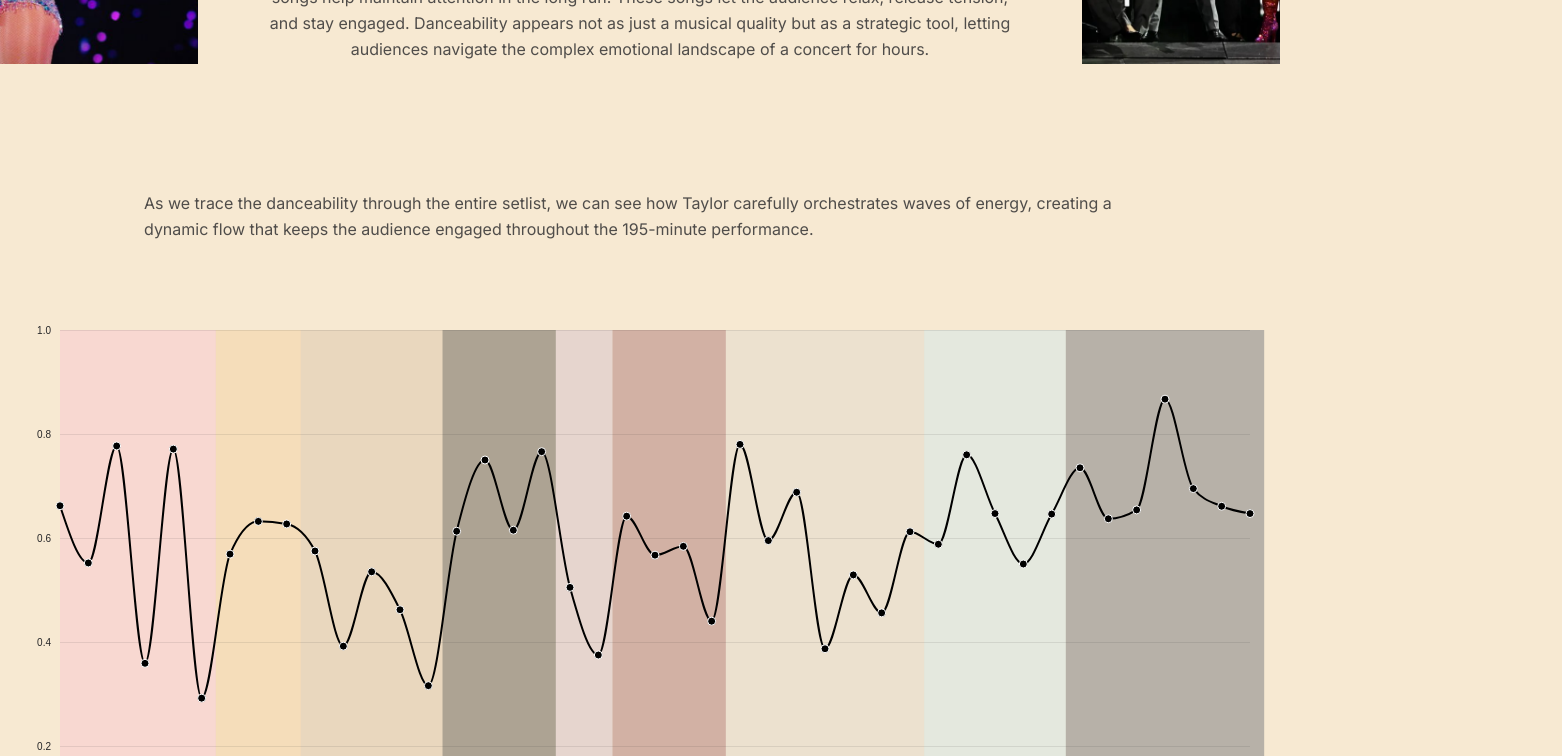
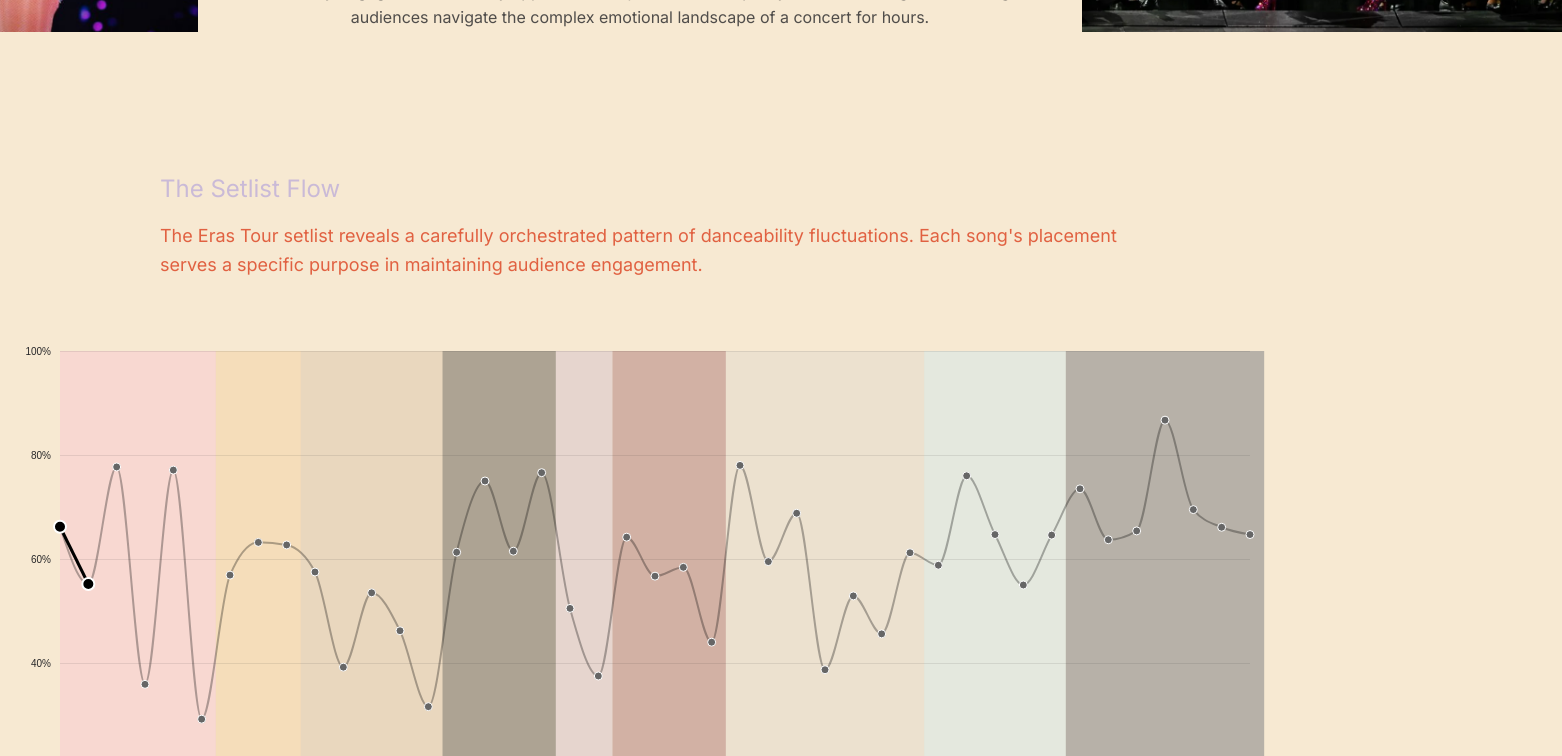
Before and after one commit to mori8/taylor-danceability-viz, a Next.js app: page / in a window 1280 px wide. Shown: the part 2440-3196 px from the top of the page, 1562 px wide, since content can reach past the window. Built offline with nearby package versions, Linux system fonts and the light colour scheme; a web font is replaced by a local one.

Commit message:
Feat: sticky chart

```diff
--- a/app/components/sections/SetlistAnalysis.js
+++ b/app/components/sections/SetlistAnalysis.js
@@ -1,41 +1,100 @@
-// components/sections/SetlistAnalysis.js
-'use client';
-import { motion } from 'framer-motion';
-import { useInView } from 'react-intersection-observer';
-import DanceabilityChart from '../ui/DanceabilityChart';
+"use client";
+import { useState, useEffect, useRef } from "react";
+import { motion } from "framer-motion";
+import { useInView } from "react-intersection-observer";
+import DanceabilityChart from "../ui/DanceabilityChart";
+
+const sections = [
+  {
+    title: "The Setlist Flow",
+    description:
+      "The Eras Tour setlist reveals a carefully orchestrated pattern of danceability fluctuations. Each song's placement serves a specific purpose in maintaining audience engagement.",
+    highlightIds: [0, 1],
+  },
+  {
+    title: "High-Energy Transitions",
+    description:
+      "Notice how high-danceability songs often follow emotionally intense ballads, providing necessary moments of release and energy renewal for the audience.",
+    highlightIds: [15, 16, 17],
+  },
+  {
+    title: "Strategic Placement of Fan Favorites",
+    description:
+      "Fan-favorite tracks with moderate danceability are strategically placed throughout the show, ensuring consistent audience engagement.",
+    highlightIds: [31, 32, 33],
+  },
+  {
+    title: "Building to the Climax",
+    description:
+      "The show's finale features a succession of high-danceability songs, creating an energetic conclusion to the three-hour performance.",
+    highlightIds: [38, 39, 40, 41, 42],
+  },
+];
 
 export default function SetlistAnalysis() {
-  const [ref, inView] = useInView({
-    triggerOnce: true,
-    threshold: 0.1
-  });
+  const [currentSection, setCurrentSection] = useState(0);
+  const containerRef = useRef(null);
+
+  useEffect(() => {
+    const container = containerRef.current;
+    if (!container) return;
+
+    const handleScroll = () => {
+      const rect = container.getBoundingClientRect();
+      const scrollTop = -rect.top;
+      const sectionHeight = window.innerHeight;
+
+      const currentIndex = Math.min(
+        Math.max(0, Math.floor(scrollTop / sectionHeight)),
+        sections.length - 1
+      );
+
+      setCurrentSection(currentIndex);
+    };
+
+    window.addEventListener("scroll", handleScroll);
+    return () => window.removeEventListener("scroll", handleScroll);
+  }, []);
 
   return (
-    <section ref={ref} className="space-y-12">
+    <div
+      ref={containerRef}
+      className="relative bg-red-100"
+      style={{ height: `${(sections.length + 1) * 100}vh` }}
+    >
+      {/* Sticky 컨테이너 */}
+      <div className="sticky top-0 h-screen w-full bg-cream">
         <motion.div
+          className="w-full h-full flex flex-col items-center justify-center"
+          initial={{ opacity: 0 }}
+          animate={{ opacity: 1 }}
+          transition={{ duration: 0.5 }}
+        >
+          {/* 현재 섹션의 텍스트 */}
+          <div className="p-8 max-w-5xl">
+            <motion.div
+              key={currentSection}
               initial={{ opacity: 0, y: 20 }}
-        animate={inView ? { opacity: 1, y: 0 } : {}}
-        transition={{ duration: 0.8 }}
-        className="max-w-5xl mx-auto px-4 space-y-8"
+              animate={{ opacity: 1, y: 0 }}
+              transition={{ duration: 0.5 }}
             >
-        <p className="text-base text-obsidian/80 leading-relaxed">
-          As we trace the danceability through the entire setlist, we can see how Taylor
-          carefully orchestrates waves of energy, creating a dynamic flow that keeps the
-          audience engaged throughout the 195-minute performance.
+              <h3 className="text-xl md:text-2xl text-tertiary mb-4">
+                {sections[currentSection].title}
+              </h3>
+              <p className="text-lg text-secondary/80 leading-relaxed">
+                {sections[currentSection].description}
               </p>
             </motion.div>
+          </div>
 
-      <motion.div
-        initial={{ opacity: 0, y: 20 }}
-        animate={inView ? { opacity: 1, y: 0 } : {}}
-        transition={{ duration: 0.8, delay: 0.2 }}
-        className=""
-      >
-        <DanceabilityChart />
-        <p className="text-sm text-secondary/60 mt-4 text-center">
-          Hover over points to see song details. Background colors indicate different eras.
-        </p>
+          {/* 차트 섹션 */}
+          <div className="flex items-center justify-center">
+            <DanceabilityChart
+              highlightedIds={sections[currentSection].highlightIds || []}
+            />
+          </div>
         </motion.div>
-    </section>
+      </div>
+    </div>
   );
 }
--- a/app/components/ui/DanceabilityChart.js
+++ b/app/components/ui/DanceabilityChart.js
@@ -22,7 +22,7 @@
     .replace(" (deluxe version)", "");
 };
 
-export default function DanceabilityChart() {
+export default function DanceabilityChart({ highlightedIds = [] }) {
   const chartRef = useRef();
   const [data, setData] = useState(null);
 
@@ -99,7 +99,8 @@
     // Add Y axis
     svg.append("g")
       .call(d3.axisLeft(y)
-        .ticks(5))
+        .ticks(5)
+        .tickFormat(d => d * 100 + "%"))
       .call(g => g.select(".domain").remove())
       .call(g => g.selectAll(".tick line")
         .attr("x2", width)
@@ -111,22 +112,25 @@
       .y(d => y(d.danceability))
       .curve(d3.curveMonotoneX);
 
-    // Add the line path
+    // Add the line path with lowered opacity for non-highlighted sections
     const path = svg.append("path")
       .datum(data)
       .attr("fill", "none")
       .attr("stroke", "#000")
       .attr("stroke-width", 2)
+      .attr("opacity", 0.3) // Lower base opacity
       .attr("d", line);
 
-    // Animate the line
-    const length = path.node().getTotalLength();
-    path
-      .attr("stroke-dasharray", length + " " + length)
-      .attr("stroke-dashoffset", length)
-      .transition()
-      .duration(2000)
-      .attr("stroke-dashoffset", 0);
+    // Add highlighted line segments if there are highlighted points
+    if (highlightedIds.length > 1) {
+      const highlightedData = data.filter(d => highlightedIds.includes(d.id));
+      const highlightPath = svg.append("path")
+        .datum(highlightedData)
+        .attr("fill", "none")
+        .attr("stroke", "#000")
+        .attr("stroke-width", 3)
+        .attr("d", line);
+    }
 
     // Add points
     const points = svg.selectAll(".point")
@@ -136,10 +140,11 @@
       .attr("class", "point")
       .attr("cx", d => x(d.id))
       .attr("cy", d => y(d.danceability))
-      .attr("r", 4)
-      .attr("fill", "#000")
+      .attr("r", d => highlightedIds.includes(d.id) ? 6 : 4)
+      .attr("fill", d => highlightedIds.includes(d.id) ? "#000" : "#666")
       .attr("stroke", "#fff")
-      .attr("stroke-width", 1);
+      .attr("stroke-width", d => highlightedIds.includes(d.id) ? 2 : 1)
+      .style("transition", "all 0.3s ease");
 
     // Add tooltip
     const tooltip = d3.select(chartRef.current)
@@ -157,12 +162,13 @@
 
     points
       .on("mouseover", function(event, d) {
+        const isHighlighted = highlightedIds.includes(d.id);
         tooltip.transition()
           .duration(200)
           .style("opacity", .9);
         tooltip.html(`
           ${d.name}<br/>
-          Danceability: ${d.danceability}<br/>
+          Danceability: ${(d.danceability * 100).toFixed(1)}%<br/>
           Album: ${formatAlbumName(d.album)}
         `)
           .style("left", (event.pageX + 10) + "px")
@@ -171,9 +177,10 @@
         d3.select(this)
           .transition()
           .duration(200)
-          .attr("r", 6);
+          .attr("r", isHighlighted ? 8 : 6);
       })
-      .on("mouseout", function() {
+      .on("mouseout", function(event, d) {
+        const isHighlighted = highlightedIds.includes(d.id);
         tooltip.transition()
           .duration(500)
           .style("opacity", 0);
@@ -181,10 +188,10 @@
         d3.select(this)
           .transition()
           .duration(200)
-          .attr("r", 4);
+          .attr("r", isHighlighted ? 6 : 4);
       });
 
-  }, [data]);
+  }, [data, highlightedIds]); // highlightedIds를 의존성 배열에 추가
 
   if (!data) {
     return (
--- a/app/page.js
+++ b/app/page.js
@@ -11,10 +11,10 @@
 
 export default function Home() {
   return (
-    <main className="min-h-screen overflow-hidden">
+    <main className="min-h-screen">
       <Hero />
       <motion.div
-        className="space-y-32"
+        className="space-y-24"
         initial={{ opacity: 0 }}
         animate={{ opacity: 1 }}
         transition={{ duration: 0.8 }}
```
Lines whose indentation alone changed are shown as unchanged.
